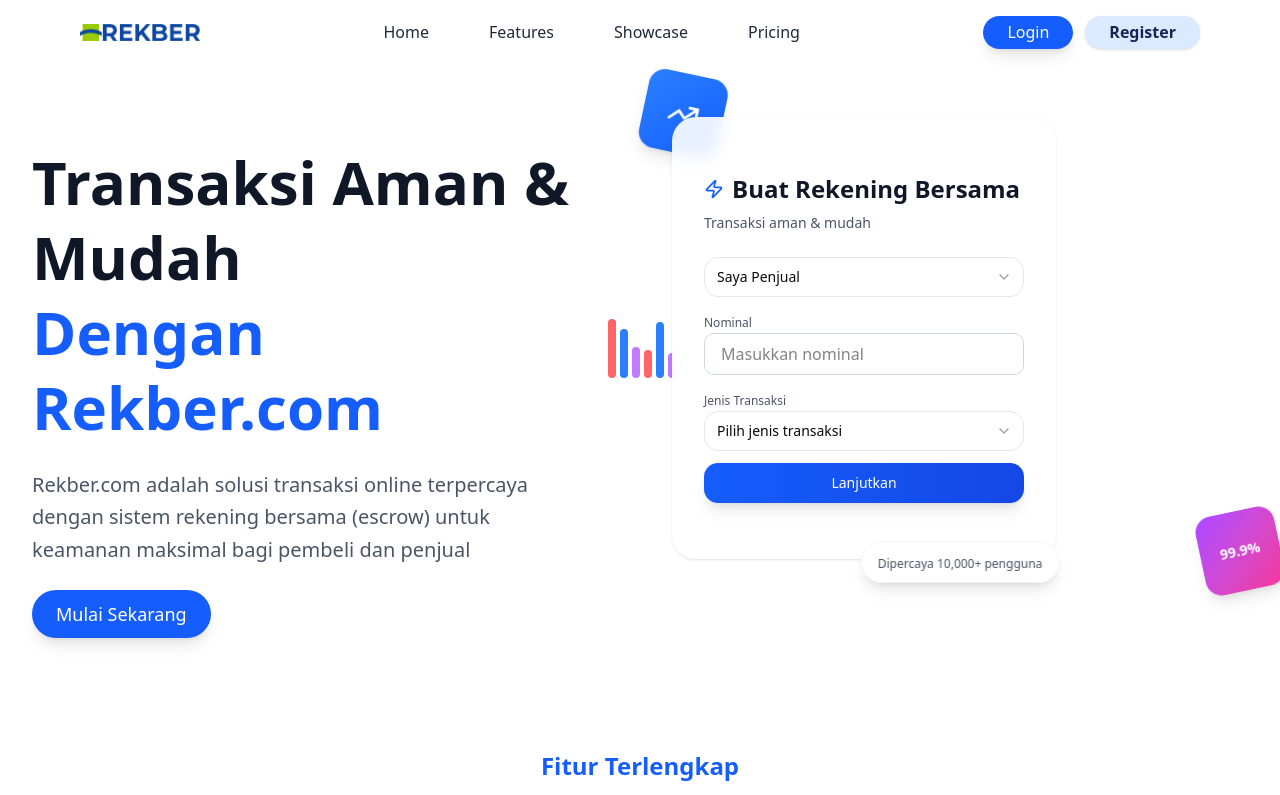
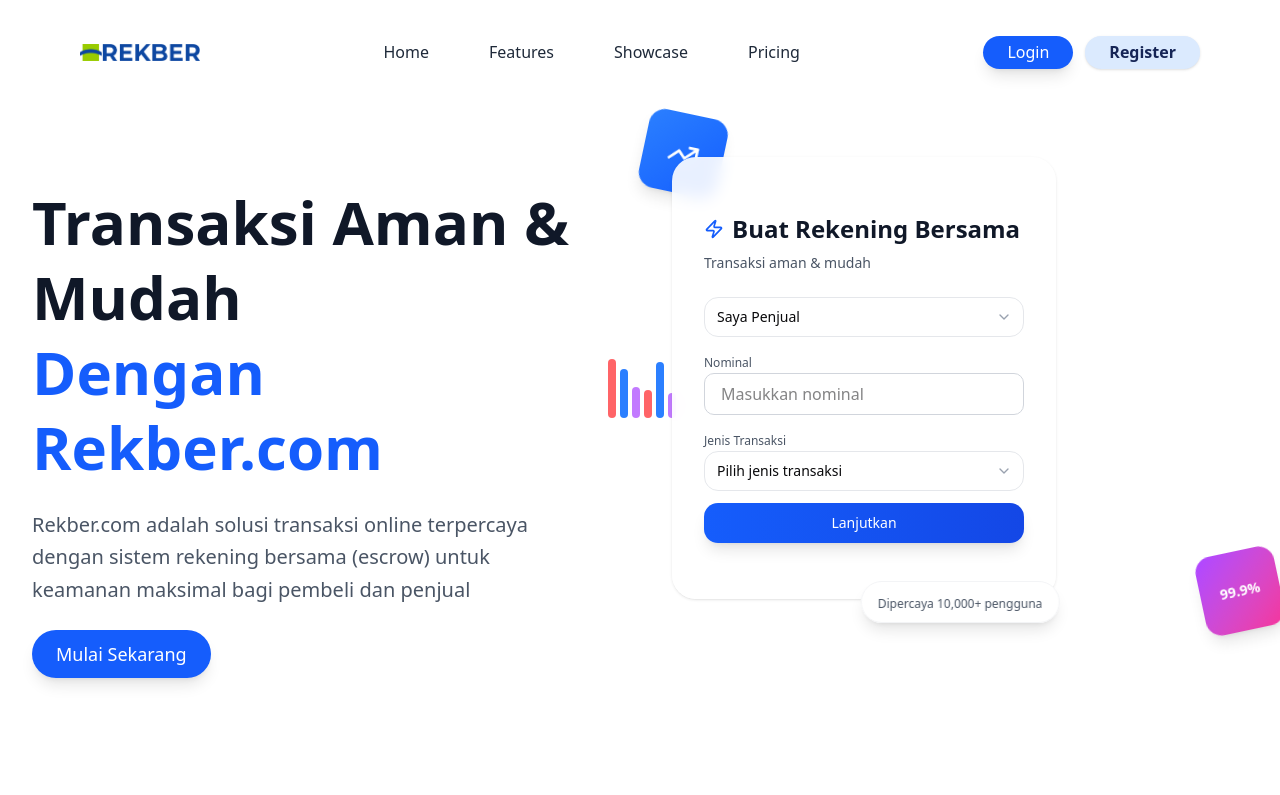
Before and after one commit to whatyuupratama/rekber-b, a Next.js app: page / in a window 1280 px wide. Shown: the top 795 px of the page. Built offline with nearby package versions, Linux system fonts and the light colour scheme.

Commit message:
Simpan perubahan navbar sebelum checkout

```diff
--- a/src/app/components/slicings/navbar.tsx
+++ b/src/app/components/slicings/navbar.tsx
@@ -9,7 +9,7 @@
   const [open, setOpen] = useState(false);
 
   return (
-    <div className='max-w-6xl mx-auto py-4 px-4 relative'>
+    <div className='max-w-6xl mx-auto py-9 px-4 relative'>
       <div className='flex items-center justify-between'>
         <Rekber className='space-x-1 font-bold' />
         <div className='hidden lg:flex w-auto space-x-[3.75rem]'>
```
